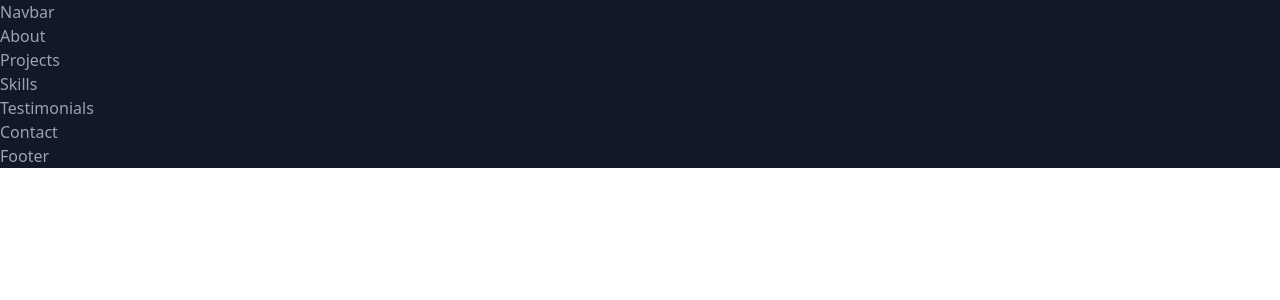
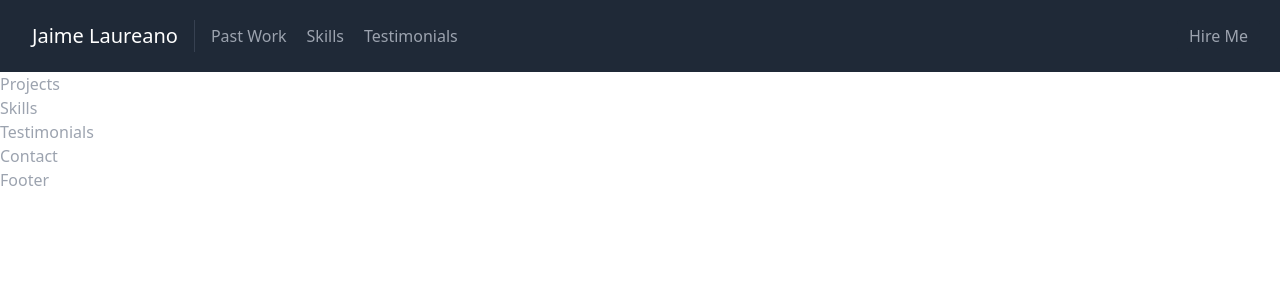
Before and after one commit to Jaime-Laureano/portfolio, a React (Create React App) app: page / in a window 1280 px wide. Shown: the top 300 px of the page. Built offline with nearby package versions, Linux system fonts and the light colour scheme.

Commit message:
Started to work on Navbar component

```diff
--- a/package.json
+++ b/package.json
@@ -3,6 +3,7 @@
   "version": "0.1.0",
   "private": true,
   "dependencies": {
+    "@heroicons/react": "^2.0.16",
     "@testing-library/jest-dom": "^5.16.5",
     "@testing-library/react": "^13.4.0",
     "@testing-library/user-event": "^13.5.0",
--- a/public/index.html
+++ b/public/index.html
@@ -24,7 +24,7 @@
       work correctly both with client-side routing and a non-root public URL.
       Learn how to configure a non-root public URL by running `npm run build`.
     -->
-    <title>React App</title>
+    <title>Jaime Laureano's Portfolio</title>
   </head>
   <body>
     <noscript>You need to enable JavaScript to run this app.</noscript>
--- a/src/App.js
+++ b/src/App.js
@@ -9,7 +9,7 @@
 
 function App() {
   return (
-    <main className="text-gray-400 bg-gray-900 body-font">
+    <main className="text-gray-400 ">
       <Navbar />
       <About />
       <Projects />
--- a/src/components/About.js
+++ b/src/components/About.js
@@ -1,7 +1,11 @@
 import React from "react";
 
 function About() {
-  return <div>About</div>;
+  return (
+    <section id="about">
+      <div></div>
+    </section>
+  );
 }
 
 export default About;
--- a/src/components/Navbar.js
+++ b/src/components/Navbar.js
@@ -1,7 +1,37 @@
 import React from "react";
 
 function Navbar() {
-  return <div>Navbar</div>;
+  return (
+    <header className="bg-gray-800 md:sticky top-0 z-10">
+      <div className="container mx-auto flex flex-wrap p-5 flex-col md:flex-row items-center">
+        <a
+          href="#about"
+          className="title-font font-medium text-white mb-4 md:mb-0"
+        >
+          <a href="#about" className="ml-3 text-xl">
+            Jaime Laureano
+          </a>
+        </a>
+        <nav className="md:mr-auto md:ml-4 md:py-1 md:pl-4 md:border-l md:border-gray-700	flex flex-wrap items-center text-base justify-center">
+          <a href="#projects" className="mr-5 hover:text-white">
+            Past Work
+          </a>
+          <a href="#skills" className="mr-5 hover:text-white">
+            Skills
+          </a>
+          <a href="#testimonials" className="mr-5 hover:text-white">
+            Testimonials
+          </a>
+        </nav>
+        <a
+          href="#contact"
+          className="inline-flex items-center bg-gray-800 border-0 py-1 px-3 focus:outline-none hover:bg-gray-700 rounded text-base mt-4 md:mt-0"
+        >
+          Hire Me
+        </a>
+      </div>
+    </header>
+  );
 }
 
 export default Navbar;
```
Also changed, not shown: 1 other file (tests, documents, lock files or other folders).
